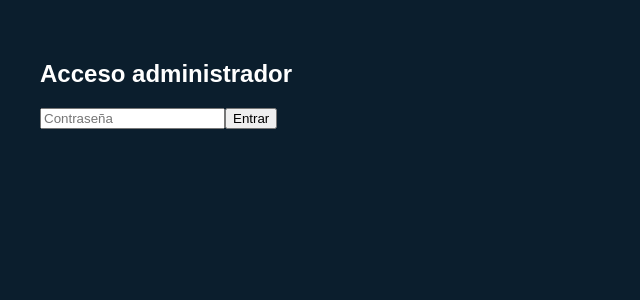
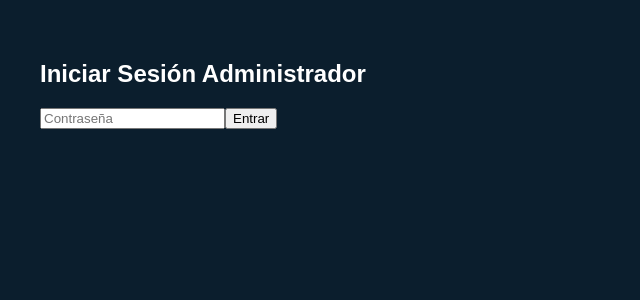
Before and after one commit to Sergio26956/aquazone-water-park-2030, a Next.js app: page /admin in a window 1280 px wide. Shown: the top 300 px of the page, without its empty margins (0-640 px from the left). Built offline with nearby package versions, Linux system fonts and the light colour scheme.

Commit message:
Update AdminLogin.tsx

```diff
--- a/components/AdminLogin.tsx
+++ b/components/AdminLogin.tsx
@@ -1,32 +1,35 @@
-"use client";
+import React, { useState } from "react";
 
-import { useState } from "react";
+interface AdminLoginProps {
+  onLogin: () => void;
+}
 
-export default function AdminLogin({
-  onLogin,
-}: {
-  onLogin: () => void;
-}) {
+const AdminLogin: React.FC<AdminLoginProps> = ({ onLogin }) => {
   const [password, setPassword] = useState("");
 
+  const handleSubmit = (e: React.FormEvent) => {
+    e.preventDefault();
+    if (password === "admin123") {
+      onLogin();
+    } else {
+      alert("Contraseña incorrecta");
+    }
+  };
+
   return (
-    <div>
-      <h2>Acceso administrador</h2>
-
+    <div className="admin-login-container">
+      <h2>Iniciar Sesión Administrador</h2>
+      <form onSubmit={handleSubmit}>
         <input
           type="password"
           placeholder="Contraseña"
           value={password}
           onChange={(e) => setPassword(e.target.value)}
         />
-
-      <button
-        onClick={() => {
-          if (password === "admin123") onLogin();
-        }}
-      >
-        Entrar
-      </button>
+        <button type="submit">Entrar</button>
+      </form>
     </div>
   );
-}
+};
+
+export default AdminLogin;
```
Lines whose indentation alone changed are shown as unchanged.
